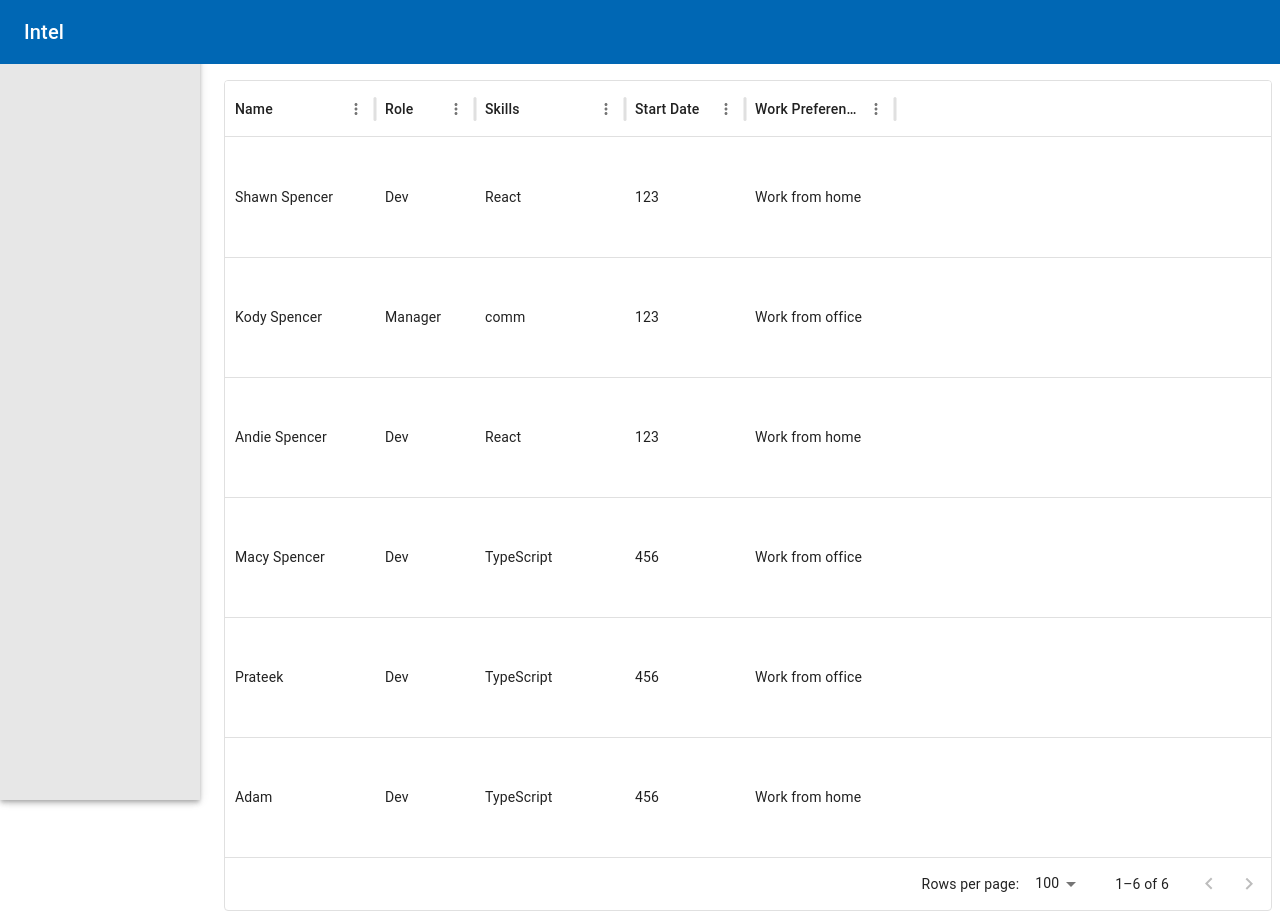
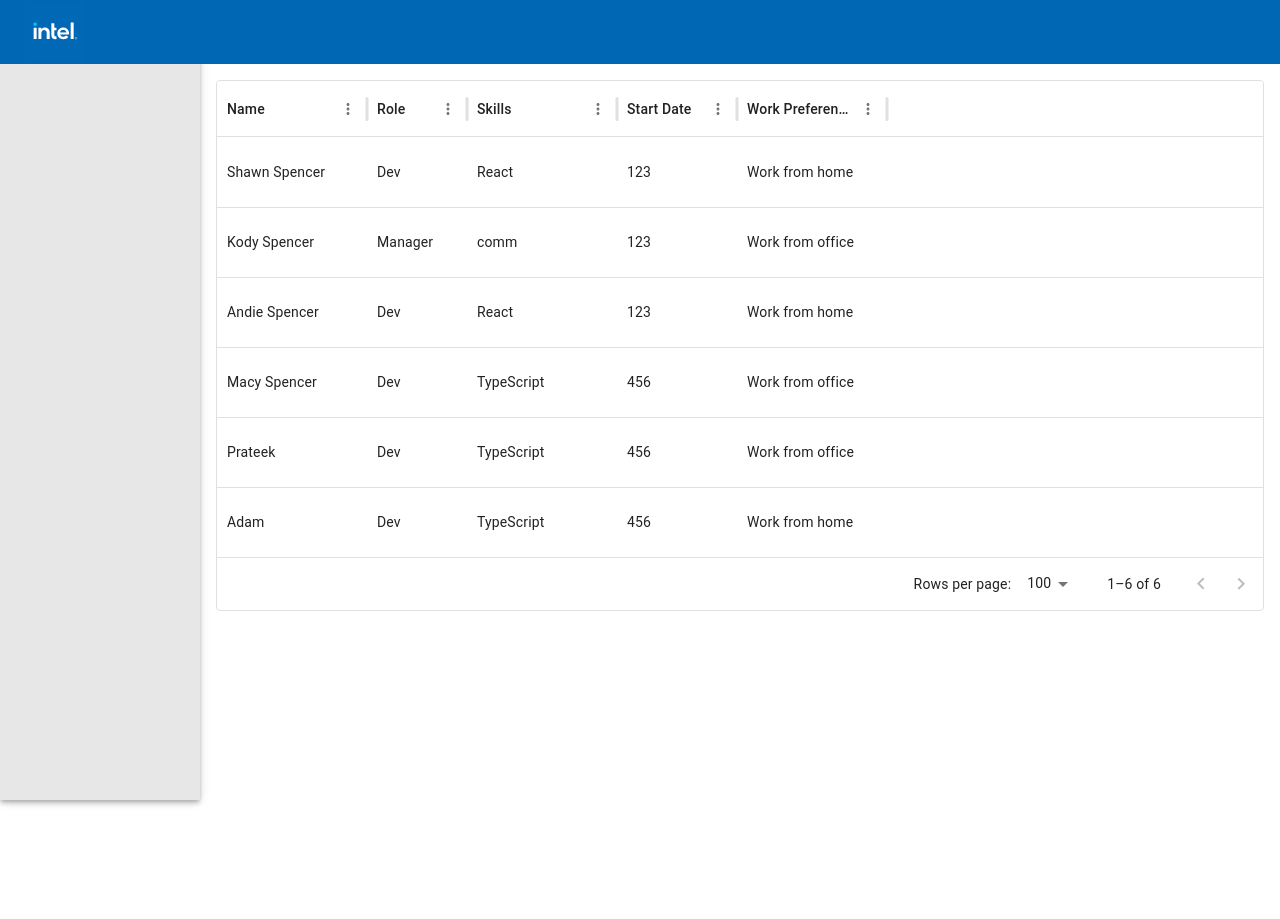
Before and after one commit to galaxylight1/intel-assessment, a React (Create React App) app in the folder app/: page / in a window 1280 px wide. After the commit the page ends 800 px from the top, so only its background shows below. Built offline with nearby package versions, Linux system fonts and the light colour scheme; no server answers.

Commit message:
feat: sidebar improvements and mui data grid

```diff
--- a/app/src/App.js
+++ b/app/src/App.js
@@ -7,7 +7,8 @@
 
 const styles = {
   content: {
-    marginLeft: '1rem',
+    marginLeft: "0.5rem",
+    marginRight: "0.5rem",
     marginTop: "5rem",
   },
 };
--- a/app/src/components/Navigation/Navbar.jsx
+++ b/app/src/components/Navigation/Navbar.jsx
@@ -1,4 +1,5 @@
-import { AppBar, Toolbar, Typography, Grid } from "@mui/material";
+import { AppBar, Toolbar, Typography, Grid, Box } from "@mui/material";
+import logo from "../../logo.svg";
 
 const styles = {
   navBar: { boxShadow: "none", backgroundColor: "#0067B4" },
@@ -11,9 +12,9 @@
       <Toolbar sx={styles.toolBar}>
         <Grid container justifyContent="space-between">
           <Grid item>
-            <Typography variant="h6" noWrap>
-              Intel
-            </Typography>
+            <Box sx={{ width: 60, height: 60 }}>
+              <img src={logo} alt="Intel Logo" />
+            </Box>
           </Grid>
           {/* <Grid item>
             <Typography variant="h6" noWrap>
--- a/app/src/components/Table/TableDataGrid.jsx
+++ b/app/src/components/Table/TableDataGrid.jsx
@@ -1,4 +1,5 @@
-import { DataGrid } from '@mui/x-data-grid';
+import { DataGrid } from "@mui/x-data-grid";
+import { Box } from "@mui/material";
 
 const columns = [
   {
@@ -97,14 +98,15 @@
 export default function Table() {
   const rows = () => [...contactData];
   return (
-    <DataGrid
-      autoHeight
-      rows={rows()}
-      columns={columns}
-      pageSize={5}
-      headerHeight={60}
-      rowHeight={120}
-      sx={{marginLeft: {xs: "50px", md: "200px"}}} // TODO: change this
-    />
+    <Box sx={{ height: "100%" }}>
+      <DataGrid
+        rows={rows()}
+        columns={columns}
+        pageSize={5}
+        headerHeight={50}
+        rowHeight={70}
+        sx={{ marginLeft: { xs: "50px", md: "200px" } }} // TODO: change this
+      />
+    </Box>
   );
 }
```
Also changed, not shown: app/src/logo.svg (added).
